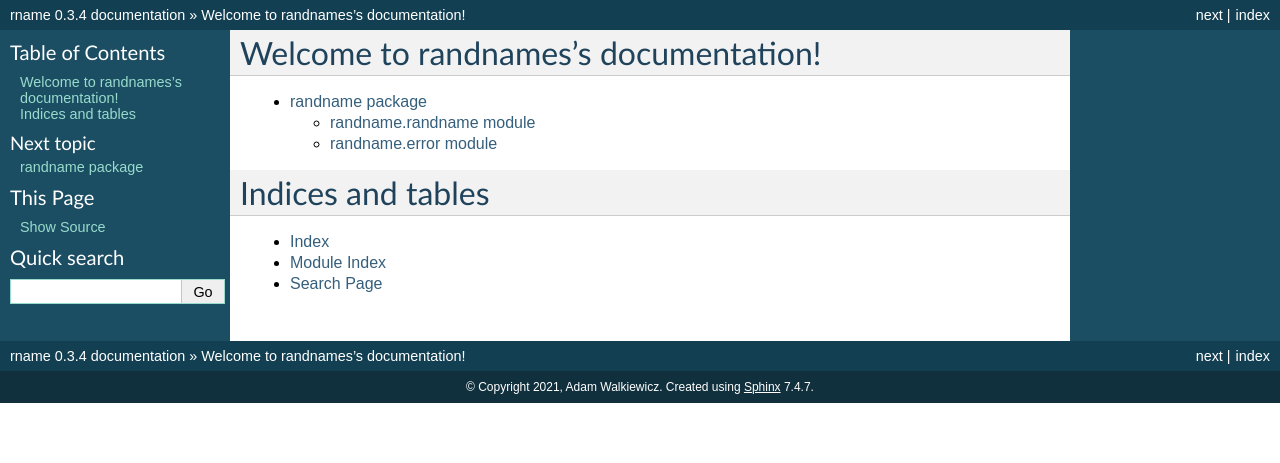
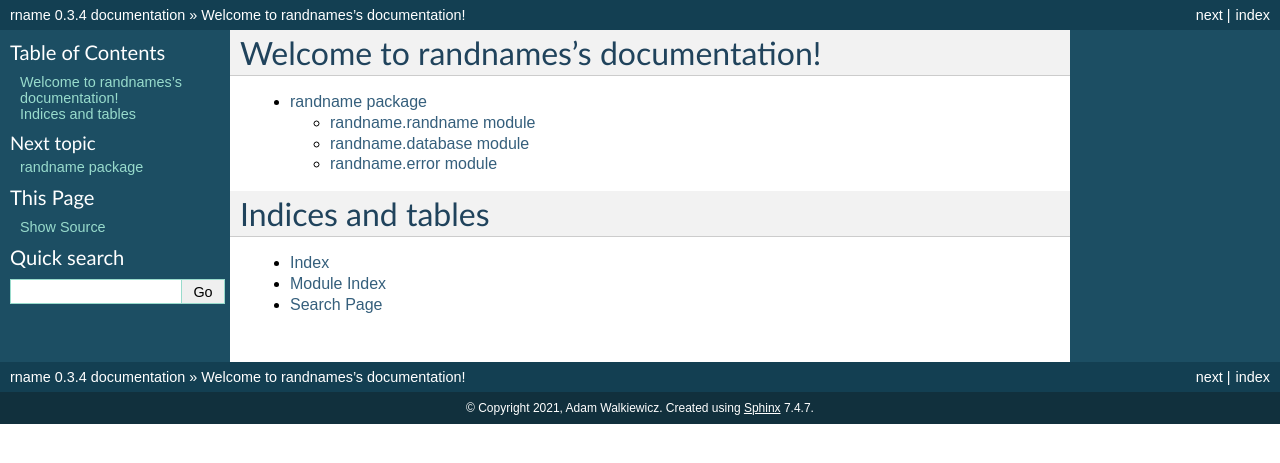
Before and after one commit to ajwalkiewicz/randname, a Sphinx documentation site: the page built from docs/index.rst, in a window 1280 px wide. Shown: the top 463 px of the page. Built offline with Sphinx 7.4.7, drawn with Linux system fonts in a browser that asks for light colours.

Commit message:
Creating new database class
Database class is a wrapper around database, that allows database
validation. Validation is not run when database is selected.
It can take a lot of time depends on how big is the database.

```diff
--- a/docs/conf.py
+++ b/docs/conf.py
@@ -60,3 +60,6 @@ autodoc_member_order = "bysource"
 # Todo
 todo_include_todos = True
 todo_emit_warnings = True
+
+# Preserve defaults values in documentation, instead of expanding it to eg. local path
+autodoc_preserve_defaults = True
--- a/docs/randname.rst
+++ b/docs/randname.rst
@@ -9,6 +9,14 @@ randname.randname module
    :undoc-members:
    :show-inheritance:
 
+randname.database module
+------------------------
+
+.. automodule:: randname.database
+   :members:
+   :undoc-members:
+   :show-inheritance:
+
 randname.error module
 ---------------------
 
```
Also changed, not shown: 9 other files.
